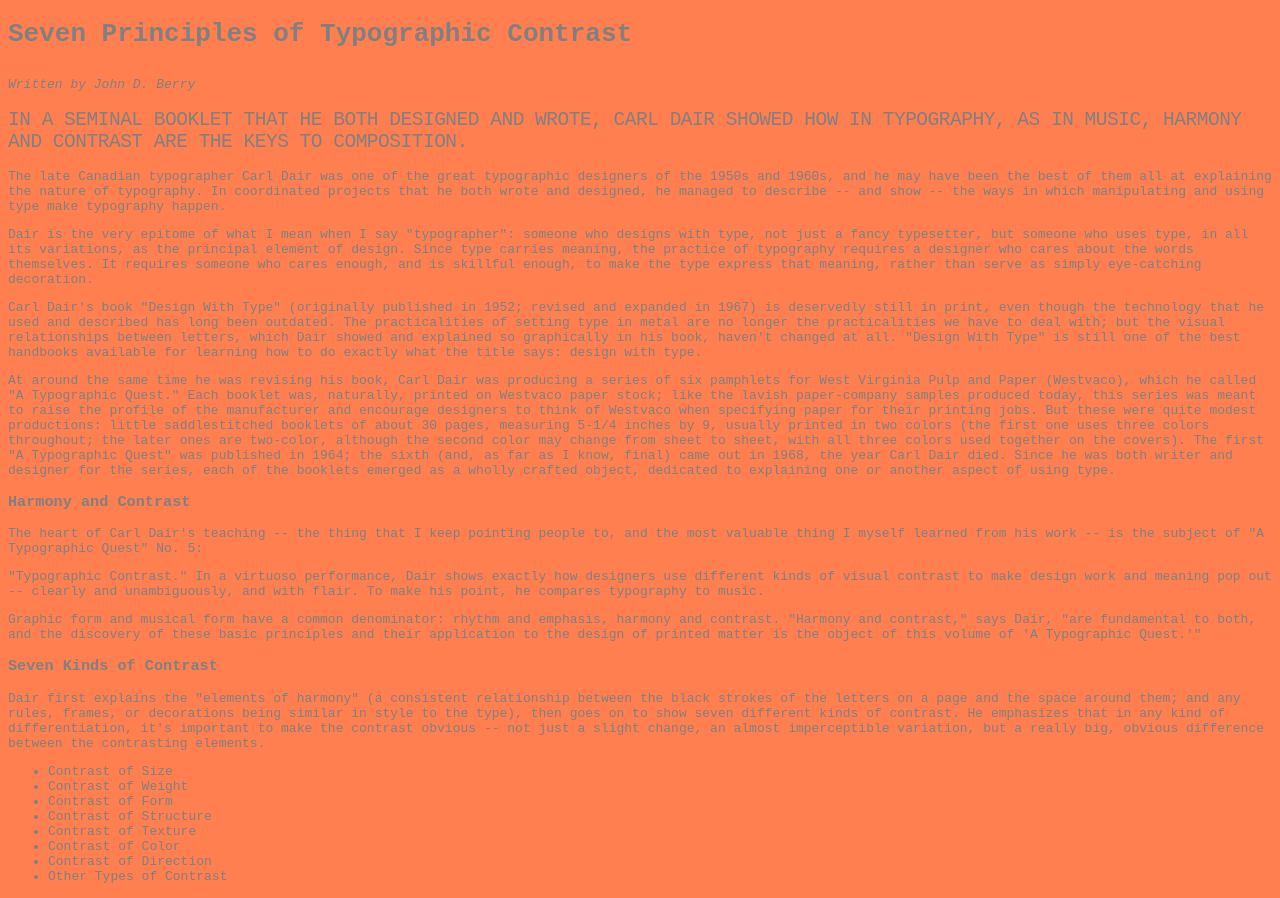
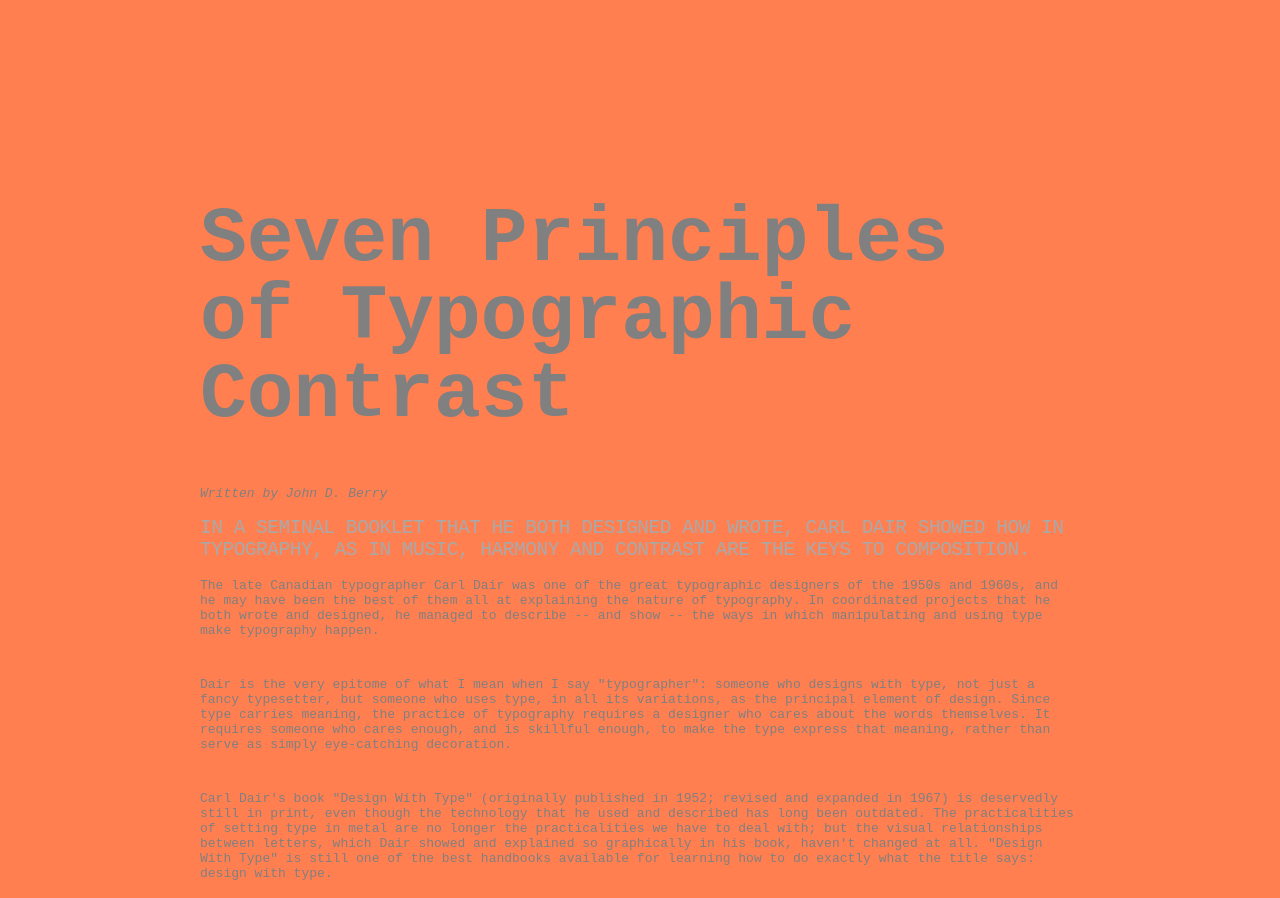
Before and after one commit to vi870123/styles, a plain HTML site: page index.html in a window 1280 px wide. Shown: the top 898 px of the page. Drawn offline with Linux system fonts and the light colour scheme.

Commit message:
Add files via upload

```diff
--- a/styles.css
+++ b/styles.css
@@ -2,29 +2,35 @@ body{
   font-family: monospace;
   background-color: coral;
   color: gray;
+  margin: 200px;
 }
 
 article{
-  max-width: 60em;
+  max-width: 50em;
   margin-left: auto;
   margin-right: auto;
-  padding-top: 3em;
-  padding-bottom: 5em;
+  padding-top: 1em;
+  padding-bottom: 4em;
   }
 
 
   h1 {
-  	font-size: 2em;
-  	line-height: 2;
+  	font-size: 6em;
+  	line-height: 1;
   }
 
   h2 {
   	font-weight: normal;
   	text-transform: uppercase;
   	letter-spacing: -0.025em;
+    color: darkgray;
   }
 
   p {
-  	margin: 0 0 1em 0;
+    margin: 0 0 3em 0;
   	font-family: monospace;
   }
+ul{
+  color: white;
+  list-style-type: circle;
+}
```
